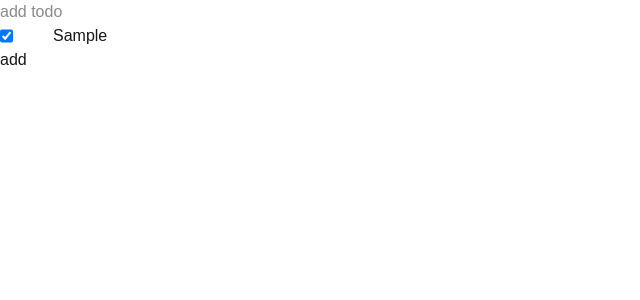
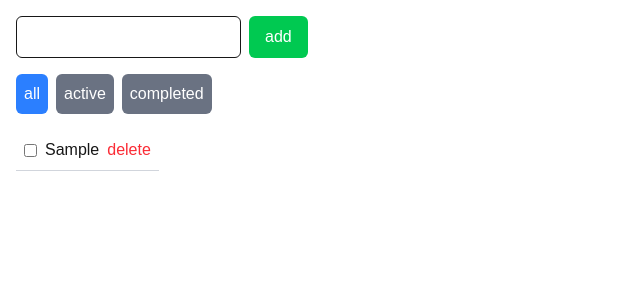
Before and after one commit to hatakiii/To-Do-List, a Next.js app in the folder to-do-list-app/: page / in a window 1280 px wide. Both pictures are taken after typing "Sample" into the empty fields and a click on the button "add". Shown: the top 300 px of the page, without its empty margins (0-640 px from the left). Built offline with nearby package versions, Linux system fonts and the light colour scheme.

Commit message:
gertee hiisen todo

```diff
--- a/to-do-list-app/package.json
+++ b/to-do-list-app/package.json
@@ -10,7 +10,8 @@
   "dependencies": {
     "next": "^15.5.0",
     "react": "^19.1.0",
-    "react-dom": "^19.1.0"
+    "react-dom": "^19.1.0",
+    "uuid": "^11.1.0"
   },
   "devDependencies": {
     "@tailwindcss/postcss": "^4",
--- a/to-do-list-app/src/app/page.js
+++ b/to-do-list-app/src/app/page.js
@@ -1,35 +1,95 @@
 "use client";
 
 import { useState } from "react";
+import { v4 as uuidv4 } from "uuid";
 
 const TodoPage = () => {
+  const [inputValue, setInputValue] = useState("");
   const [todos, setTodos] = useState([]);
-  const [inputValue, setInputValue] = useState("");
+  const [filterStatus, setFilterStatus] = useState("all");
 
-  const handleOnchange = (event) => {
-    setInputValue(event.target.value);
+  const handleFilterStatus = (status) => setFilterStatus(status);
+
+  const handleOnChange = (event) => setInputValue(event.target.value);
+
+  const handleAddTodo = () => {
+    if (!inputValue.trim()) return;
+    setTodos([...todos, { title: inputValue, isDone: false, id: uuidv4() }]);
+    setInputValue("");
   };
 
-  // Zovhon darah uyd l ajilladag function bichne
-  const handleOnClick = () => {
-    setTodos([...todos, { title: inputValue, isDone: true }]);
-    setInputValue("");
+  const handleOnChangeCheckBox = (event, index) => {
+    const newTodos = todos.map((todo, i) =>
+      i === index ? { ...todo, isDone: event.target.checked } : todo
+    );
+    setTodos(newTodos);
   };
+
+  const handleDeleteTodo = (index) => {
+    setTodos(todos.filter((_, i) => i !== index));
+  };
+
+  const filteredTodos = todos.filter((todo) => {
+    if (filterStatus === "all") return true;
+    if (filterStatus === "active") return !todo.isDone;
+    return todo.isDone;
+  });
+
   return (
-    <div>
-      <input
-        value={inputValue}
-        type="text"
-        placeholder="add todo"
-        onChange={handleOnchange}
-      />
-      {todos.map((todo, index) => (
-        <div className="flex gap-10" key={index + Math.random()}>
-          <input type="checkbox" defaultChecked={todo.isDone} />
-          <div key={index}>{todo.title}</div>
+    <div className="p-4">
+      {/* Input & Add button */}
+      <div className="flex gap-2 mb-4">
+        <input
+          value={inputValue}
+          onChange={handleOnChange}
+          type="text"
+          className="border p-2 rounded-md"
+        />
+        <button
+          onClick={handleAddTodo}
+          className="bg-green-500 text-white px-4 py-2 rounded-md"
+        >
+          add
+        </button>
+      </div>
+
+      {/* Filters */}
+      <div className="flex gap-2 mb-4">
+        {["all", "active", "completed"].map((status) => (
+          <button
+            key={status}
+            onClick={() => handleFilterStatus(status)}
+            className={`bg-gray-500 text-white p-2 rounded-md ${
+              filterStatus === status ? "!bg-blue-500" : ""
+            }`}
+          >
+            {status}
+          </button>
+        ))}
+      </div>
+
+      {/* Todos */}
+      {filteredTodos.map((todo, index) => (
+        <div
+          key={todo.id}
+          className="flex items-center gap-2 border-b border-gray-300 p-2 w-fit"
+        >
+          <input
+            type="checkbox"
+            checked={todo.isDone}
+            onChange={(event) => handleOnChangeCheckBox(event, index)}
+          />
+          <p className={todo.isDone ? "line-through text-gray-500" : ""}>
+            {todo.title}
+          </p>
+          <button
+            onClick={() => handleDeleteTodo(index)}
+            className="text-red-500"
+          >
+            delete
+          </button>
         </div>
       ))}
-      <button onClick={handleOnClick}>add</button>
     </div>
   );
 };
--- a/to-do-list-app/src/app/todo/page.js
+++ b/to-do-list-app/src/app/todo/page.js
@@ -4,9 +4,14 @@ import { useState } from "react";
 
 import { Button, TaskCompleted, NoTask } from "@/components";
 
+import { v4 as uuidv4 } from "uuid";
+
 const Home = () => {
   const [todos, setTodos] = useState([]);
   const [inputValue, setInputValue] = useState("");
+  const [filterStatus, setFilterStatus] = useState("all");
+
+  const handleFilterStatus = (status) => setFilterStatus(status);
 
   const handleOnChange = (event) => {
     setInputValue(event.target.value);
@@ -15,14 +20,16 @@ const Home = () => {
   const handleOnClick = (event) => {
     event.preventDefault();
     if (!inputValue.trim()) return;
-    setTodos([...todos, { title: inputValue, isCompleted: false }]);
+    setTodos([
+      ...todos,
+      { title: inputValue, isCompleted: false, id: uuidv4() },
+    ]);
     setInputValue("");
   };
 
   const handleDelete = (index) => {
     setTodos(todos.filter((_, i) => i !== index));
   };
-  // TaskCompleted checklegdsen uguig gargaj ireh function if checked (line through)
 
   const handleOnChangeChecked = (event, index) => {
     // console.log(event.target.checked, index);
@@ -40,6 +47,12 @@ const Home = () => {
     setTodos(todos.filter((todo) => !todo.isCompleted));
   };
 
+  const filteredTodos = todos.filter((todo) => {
+    if (filterStatus === "all") return true;
+    if (filterStatus === "active") return !todo.isCompleted;
+    return todo.isCompleted;
+  });
+
   // console.log(todos);
   return (
     <div className="m-0 p-0 box-border font-[Inter, Inter Fallback] ">
@@ -56,7 +69,7 @@ const Home = () => {
             To-Do list
           </h1>
           {/* Form= Input and Button */}
-          <form className="h-[40px] flex gap-[6px]">
+          <form className="h-[40px] flex gap-[6px]" onClick={handleOnClick}>
             <input
               value={inputValue}
               type="text"
@@ -67,7 +80,6 @@ const Home = () => {
             ></input>
             <button
               type="submit"
-              onClick={handleOnClick}
               className="w-[59px] border-0 cursor-pointer text-[14px] text-[#f9f9f9] rounded-[6px] px-[16px] bg-[#3c82f6]"
             >
               Add
@@ -75,23 +87,26 @@ const Home = () => {
           </form>
           {/* Filter Buttons */}
           <div className="h-[32px] flex gap-[6px] mt-[20px] mb-[20px]">
-            <Button color="#fff" background="#3c82f6" content="All"></Button>
-            <Button
-              color="#363636"
-              background="#e5e7eb"
-              content="Active"
-            ></Button>
-            <Button
-              color="#363636"
-              background="#e5e7eb"
-              content="Completed"
-            ></Button>
+            {["all", "active", "completed"].map((status) => (
+              <button
+                key={status}
+                onClick={() => handleFilterStatus(status)}
+                className={
+                  "border-0 cursor-pointer text-[12px] font-medium rounded-[6px] px-[12px] capitalize text-[#363636] bg-[#e5e7eb] " +
+                  `${
+                    filterStatus === status ? "!bg-[#3c82f6] !text-[#fff]" : ""
+                  }`
+                }
+              >
+                {status}
+              </button>
+            ))}
           </div>
           {/* No tasks to display */}
-          {todos.length === 0 && <NoTask />}
-          {todos.map((todo, index) => (
+          {filteredTodos.length === 0 && <NoTask />}
+          {filteredTodos.map((todo, index) => (
             <TaskCompleted
-              key={index}
+              key={todo.id}
               index={index}
               taskName={todo.title}
               isCompleted={todo.isCompleted}
@@ -101,7 +116,7 @@ const Home = () => {
           ))}
 
           {/* Clear completed */}
-          {todos.length !== 0 && (
+          {filteredTodos.length !== 0 && (
             <div className="flex pt-4 mb-10   justify-between items-center border-t-[1px] border-t-[#e5e7eb]">
               <p className="text-[14px] text-gray-500 ">
                 {completedCount} of {todos.length} tasks completed
```
Also changed, not shown: 1 other file (tests, documents, lock files or other folders).
